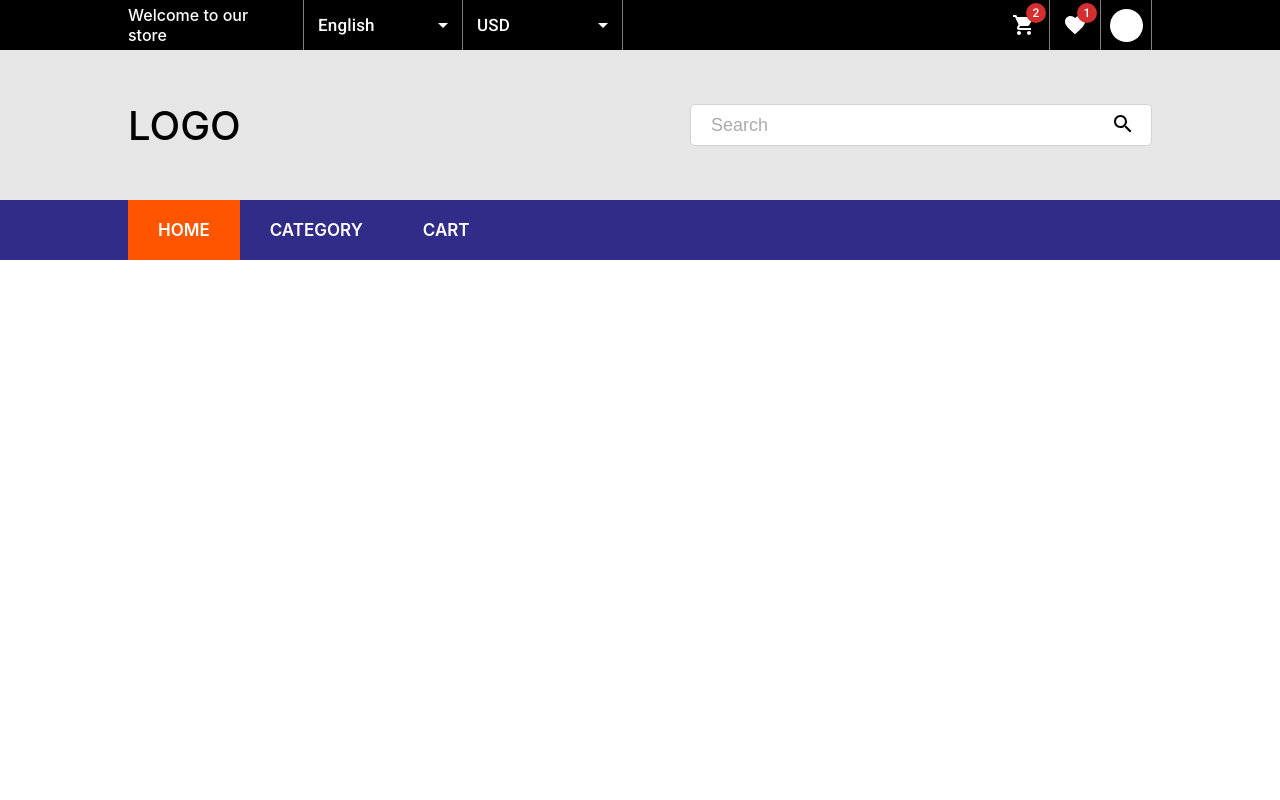
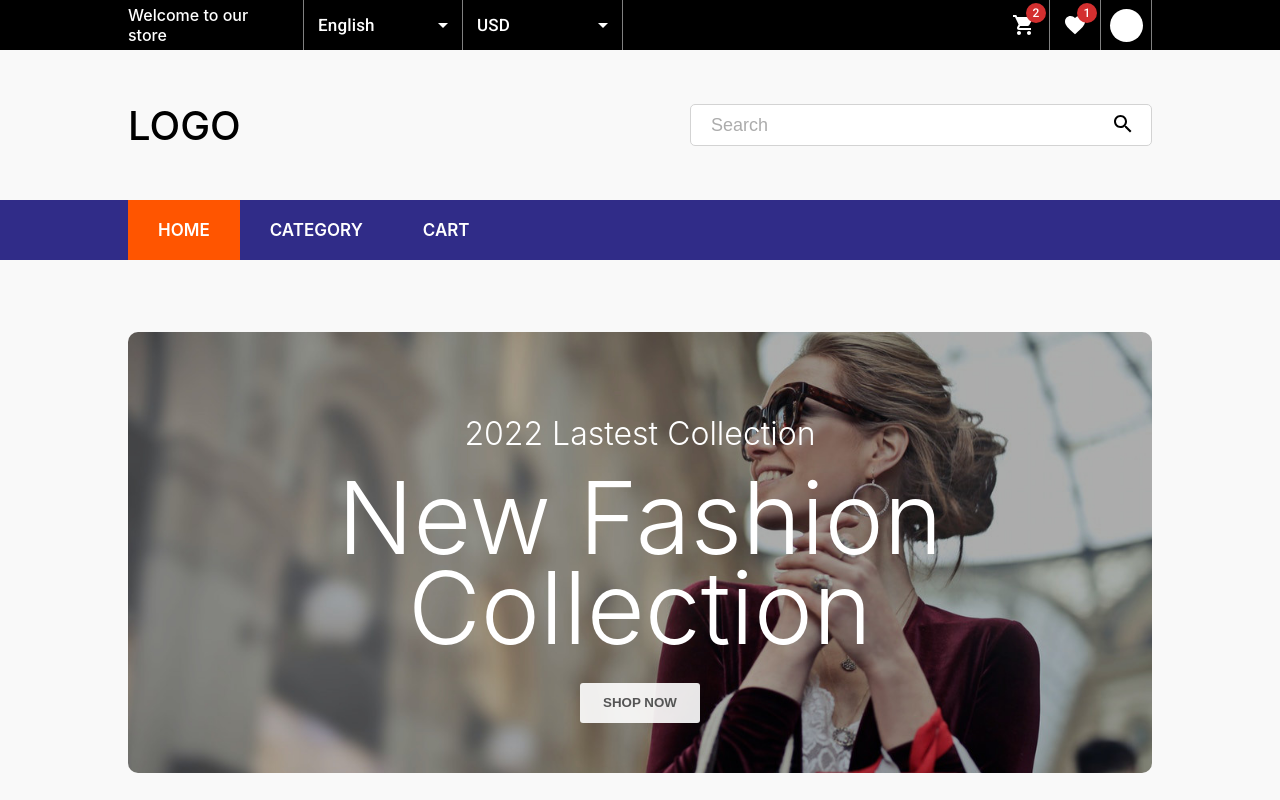
Before and after one commit to MagPtak/ShopApp, a React (Create React App) app: page / in a window 1280 px wide. Built offline with nearby package versions, Linux system fonts and the light colour scheme; the HTML template or start-up script is replaced by a standard one.

Commit message:
[JRD-4] create Main component

```diff
--- a/src/components/Home/Home.tsx
+++ b/src/components/Home/Home.tsx
@@ -2,6 +2,7 @@ import React from 'react';
 import Header from './Header/Header';
 import Search from './Search/Search';
 import Nav from './Nav/Nav';
+import Main from './Main/Main'
 
 const Home: React.FC<{}> = () => {
  return (
@@ -9,6 +10,7 @@ const Home: React.FC<{}> = () => {
       <Header />
       <Search />
       <Nav />
+      <Main />
     </div>
   )
 }
--- /dev/null
+++ b/src/components/Home/Main/Main.css
@@ -0,0 +1,64 @@
+.mainContainer {
+  height: calc(100vh - 260px);
+  background-color: rgb(249, 249, 249);
+}
+
+.mainContent{
+  display: flex;
+  flex-direction: column;
+  align-items: center;
+  margin: 0 10% 0% 10%;
+  height: 95%;
+  width: auto;
+}
+
+.mainPhoto {
+  height: 100%;
+  width: 100%;
+  background-image: url("photo.jpg");
+  border-radius: 10px;
+  margin-top: 7%;
+  display: flex;
+  justify-content: center;
+  align-items: center;
+  background-size: 100%;
+  background-repeat: no-repeat;
+}
+
+.description {
+  display: flex;
+  flex-direction: column;
+  justify-content: center;
+  align-items: center;
+}
+
+.small {
+  font-size: 32px;
+  font-weight: 300;
+  margin-bottom: 20px;
+  color: rgb(255, 255, 255);
+}
+
+.large {
+  font-size: 100px;
+  font-weight: 300;
+  text-align: center;
+  line-height: 90px;
+  margin: 0 0 30px 0;
+}
+
+.shopButton{
+  width: 120px;
+  height: 40px;
+  background-color: rgba(255, 255, 255, 0.9);;
+  border: none;
+  border-radius: 3px;
+  color: rgb(85, 85, 85);
+  font-weight: 600;
+}
+
+.shopButton:hover{
+  background-color: rgba(255, 255, 255, 0.7);
+  transition: 0.4s;
+
+}
--- /dev/null
+++ b/src/components/Home/Main/Main.tsx
@@ -0,0 +1,23 @@
+import React from 'react';
+import "./Main.css";
+
+
+
+const Main: React.FC<{}> = () => {
+
+  return (
+    <div className='mainContainer'>
+      <div className='mainContent'>
+        <div className='mainPhoto' >
+          <div className='description'>
+            <p className='small'> 2022 Lastest Collection</p>
+            <p className='large'>New Fashion <br/> Collection</p>
+            <button className='shopButton'>SHOP NOW</button>
+          </div>
+        </div>
+      </div>
+    </div>
+  )
+}
+
+export default Main;
--- a/src/components/Home/Search/Search.css
+++ b/src/components/Home/Search/Search.css
@@ -1,6 +1,6 @@
 .searchContainer {
   height: 150px;
-  background-color: rgb(230, 230, 230);
+  background-color: rgb(249, 249, 249);
   color: #fff;
   font-size: 16px;
   font-weight: 500;
```
Also changed, not shown: src/components/Home/Main/photo.jpg (added).
